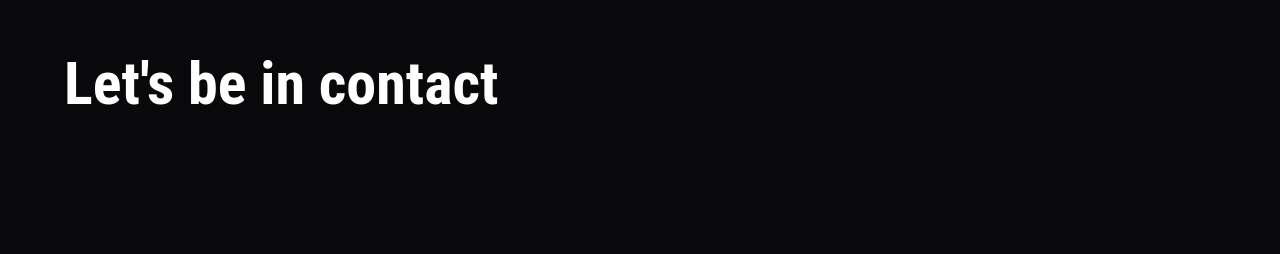
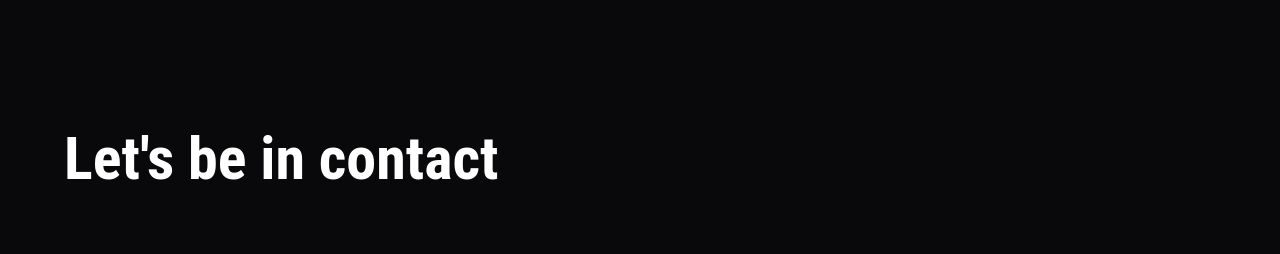
Before and after one commit to Elianc22/my-portfolio, a React (Create React App) app: page / in a window 1280 px wide. Shown: the part 2448-2702 px from the top of the page. Built offline with nearby package versions, Linux system fonts and the light colour scheme.

Commit message:
Changing measurements

```diff
--- a/src/components/about/_aboutStyle.scss
+++ b/src/components/about/_aboutStyle.scss
@@ -13,6 +13,7 @@
         color: #ffffff;
         font-size: 60px;
         font-weight: bold;
+        margin-top: 150px;
     }
 
     .about-content {
@@ -78,6 +79,7 @@
 
         .about-my-info {
             text-align: left;
+            justify-content: safe;
             font-weight: bold;
             font-size: 22px;
             color: #c1c1c1;
--- a/src/contact/_contactStyles.scss
+++ b/src/contact/_contactStyles.scss
@@ -12,6 +12,7 @@
         color: #ffffff;
         font-size: 60px;
         font-weight: bold;
+        margin-top: 150px;
     }
 
     .container-content-contact {
```
